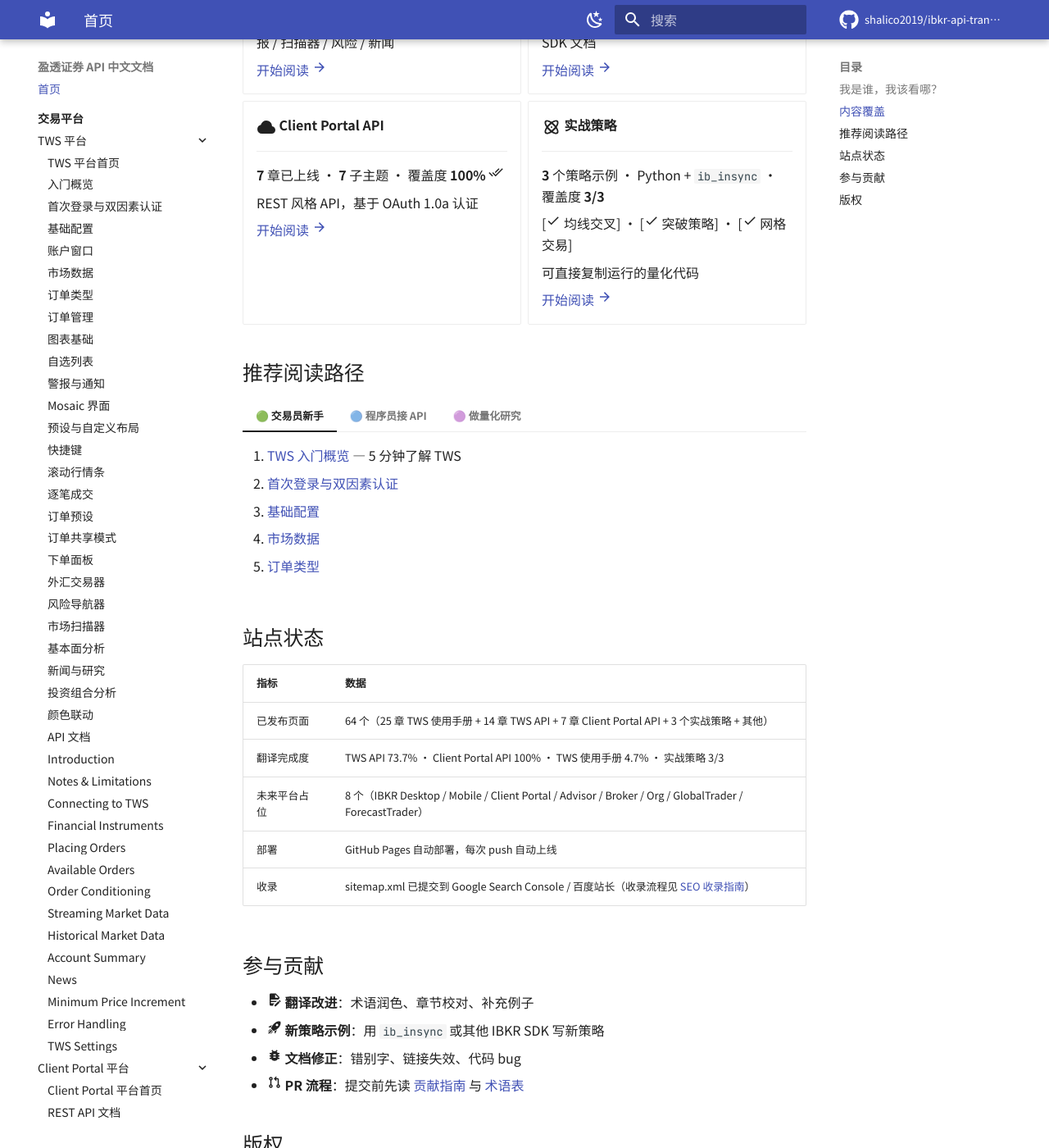
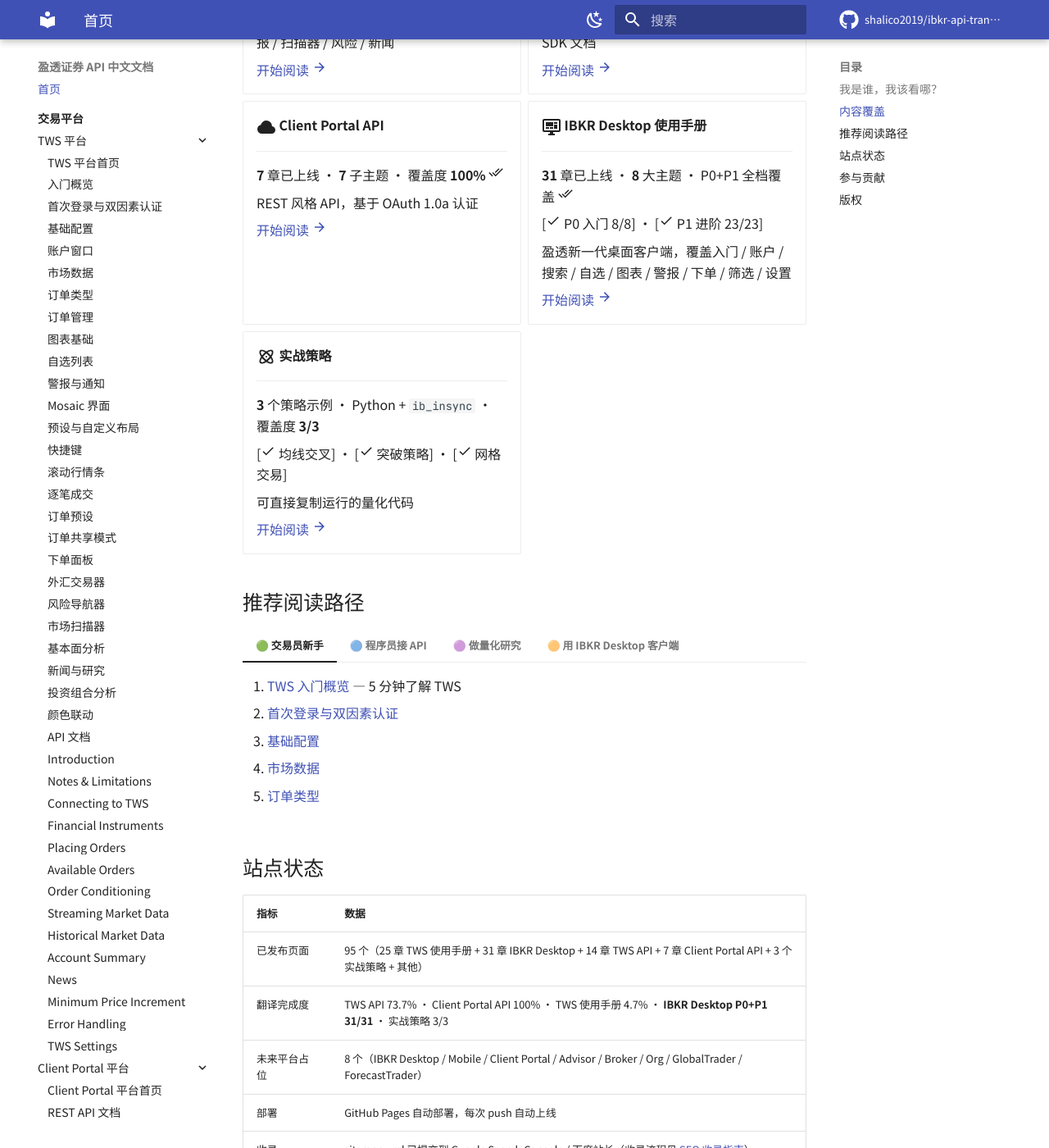
Before and after one commit to shalico2019/ibkr-api-translation, an MkDocs documentation site: the page built from docs/index.md, in a window 1280 px wide and 1400 px high, scrolled down 962 px. Shown: the whole window at 82% size. Built offline with MkDocs 1.6.1 and Material for MkDocs 9.7.7, drawn with Linux system fonts in a browser that asks for light colours; comment, search, counter and statistics services are not loaded; part of the change alters nothing that is shown.

Commit message:
feat(nav): IBKR Desktop 31 章展开为完整 8 大主题导航 + 首页数据更新
**mkdocs.yml 改动**:
- 'IBKR Desktop' 从单链 (ibkrdesktop/README.md) 展开为完整 8 大主题子目录:
  - 入门 (3 章): 入门概览 / IBKR Desktop 简介 / 下载与安装
  - 账户与组合 (7 章): 账户头像菜单 / 投资组合入口 / 查看持仓 / 查看余额 / 订单与成交 / 业绩分析 / 自定义组合指标
  - 搜索与合约 (1 章): 合约搜索
  - 自选与图表 (6 章): 自选列表 / 图表基础 / 图表技术指标 / 扩展交易时段 / 图上下单 / 持仓均价叠加
  - 警报 (1 章): 警报与通知
  - 下单 (8 章): 快速下单 / QuickTrade 闪电下单 / 高级订单属性 / 算法交易 / 期权策略生成 / 出场策略 / 关闭指定批次 / 货币转换
  - 筛选器 (2 章): 筛选器概览 / 筛选器
  - 设置与布局 (3 章): 通用设置 / 布局设置 / 快捷键
- 共 31 章 + 首页索引

**docs/index.md 改动**:
- 内容覆盖 grid 新增 IBKR Desktop 卡片 (31 章 P0+P1 全档覆盖, 8 大主题分组)
- 站点状态表更新: 已发布页面 64 → 95 个, 翻译完成度新增 IBKR Desktop P0+P1 31/31
- 推荐阅读路径新增 '🟠 用 IBKR Desktop 客户端' 段 (5 步)

mkdocs --strict: 0 警告 ✅, 站点可上线.

```diff
--- a/docs/index.md
+++ b/docs/index.md
@@ -72,6 +72,18 @@
 
     [开始阅读 :material-arrow-right:](client-portal-api/README.md)
 
+-   :material-monitor-dashboard:{ .lg .middle } **IBKR Desktop 使用手册**
+
+    ---
+
+    **31** 章已上线 · **8** 大主题 · P0+P1 全档覆盖 :material-check-all:
+
+    [:material-check: P0 入门 8/8] · [:material-check: P1 进阶 23/23]
+
+    盈透新一代桌面客户端，覆盖入门 / 账户 / 搜索 / 自选 / 图表 / 警报 / 下单 / 筛选 / 设置
+
+    [开始阅读 :material-arrow-right:](ibkrdesktop/README.md)
+
 -   :material-atom:{ .lg .middle } **实战策略**
 
     ---
@@ -110,12 +122,20 @@
     3. [实战策略 - 突破策略](strategies/breakout.md)
     4. [实战策略 - 网格交易](strategies/grid.md)
 
+=== "🟠 用 IBKR Desktop 客户端"
+
+    1. [IBKR Desktop 简介](ibkrdesktop/ibkr-desktop.md) — 与 TWS 的定位差异
+    2. [入门概览](ibkrdesktop/getting-started.md) — 首次使用流程
+    3. [下载与安装](ibkrdesktop/download-software.md)
+    4. [自选列表](ibkrdesktop/watchlists.md) — IBKR Desktop 风格
+    5. [图表基础](ibkrdesktop/chart.md) — 图上下单 / 指标叠加
+
 ## 站点状态
 
 | 指标 | 数据 |
 | --- | --- |
-| 已发布页面 | 64 个（25 章 TWS 使用手册 + 14 章 TWS API + 7 章 Client Portal API + 3 个实战策略 + 其他） |
-| 翻译完成度 | TWS API 73.7% · Client Portal API 100% · TWS 使用手册 4.7% · 实战策略 3/3 |
+| 已发布页面 | 95 个（25 章 TWS 使用手册 + 31 章 IBKR Desktop + 14 章 TWS API + 7 章 Client Portal API + 3 个实战策略 + 其他） |
+| 翻译完成度 | TWS API 73.7% · Client Portal API 100% · TWS 使用手册 4.7% · **IBKR Desktop P0+P1 31/31** · 实战策略 3/3 |
 | 未来平台占位 | 8 个（IBKR Desktop / Mobile / Client Portal / Advisor / Broker / Org / GlobalTrader / ForecastTrader） |
 | 部署 | GitHub Pages 自动部署，每次 push 自动上线 |
 | 收录 | sitemap.xml 已提交到 Google Search Console / 百度站长（收录流程见 [SEO 收录指南](seo-submission.md)） |
--- a/mkdocs.yml
+++ b/mkdocs.yml
@@ -156,7 +156,47 @@ nav:
           - 订单: client-portal-api/orders.md
           - 持仓: client-portal-api/portfolio.md
           - 行情: client-portal-api/market_data.md
-      - IBKR Desktop: ibkrdesktop/README.md
+      - IBKR Desktop:
+          - IBKR Desktop 首页: ibkrdesktop/README.md
+          - 入门:
+              - 入门概览: ibkrdesktop/getting-started.md
+              - IBKR Desktop 简介: ibkrdesktop/ibkr-desktop.md
+              - 下载与安装: ibkrdesktop/download-software.md
+          - 账户与组合:
+              - 账户头像菜单: ibkrdesktop/account-avatar.md
+              - 投资组合入口: ibkrdesktop/portfolio-icon.md
+              - 查看持仓: ibkrdesktop/view-positions.md
+              - 查看余额: ibkrdesktop/view-balances.md
+              - 订单与成交: ibkrdesktop/orders-and-trades.md
+              - 业绩分析: ibkrdesktop/performance.md
+              - 自定义组合指标: ibkrdesktop/customize-portfolio-metrics.md
+          - 搜索与合约:
+              - 合约搜索: ibkrdesktop/contract-search.md
+          - 自选与图表:
+              - 自选列表: ibkrdesktop/watchlists.md
+              - 图表基础: ibkrdesktop/chart.md
+              - 图表技术指标: ibkrdesktop/chart-indicators.md
+              - 扩展交易时段: ibkrdesktop/extended-trading-hours.md
+              - 图上下单: ibkrdesktop/transmit-orders-chart.md
+              - 持仓均价叠加: ibkrdesktop/position-with-average-price.md
+          - 警报:
+              - 警报与通知: ibkrdesktop/alerts.md
+          - 下单:
+              - 快速下单: ibkrdesktop/rapid-order-entry.md
+              - QuickTrade 闪电下单: ibkrdesktop/quick-trade.md
+              - 高级订单属性: ibkrdesktop/advanced.md
+              - 算法交易: ibkrdesktop/algorithmic-trading.md
+              - 期权策略生成: ibkrdesktop/strategy-builder.md
+              - 出场策略: ibkrdesktop/exit-strategy.md
+              - 关闭指定批次: ibkrdesktop/close-specific-lots.md
+              - 货币转换: ibkrdesktop/currency-conversion.md
+          - 筛选器:
+              - 筛选器概览: ibkrdesktop/screeners-overview.md
+              - 筛选器: ibkrdesktop/screeners.md
+          - 设置与布局:
+              - 通用设置: ibkrdesktop/settings.md
+              - 布局设置: ibkrdesktop/layout-settings.md
+              - 快捷键: ibkrdesktop/hot-keys.md
       - IBKR Mobile: ibkr-mobile/README.md
       - Advisor Portal: advisor-portal/README.md
       - Broker Portal: broker-portal/README.md
```
